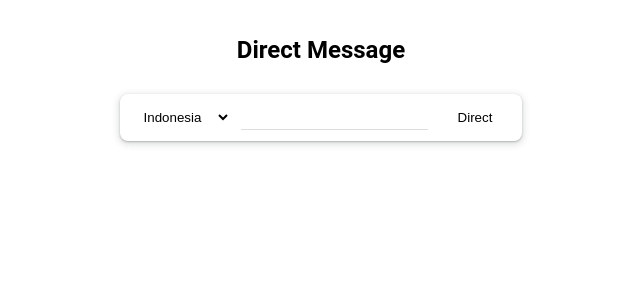
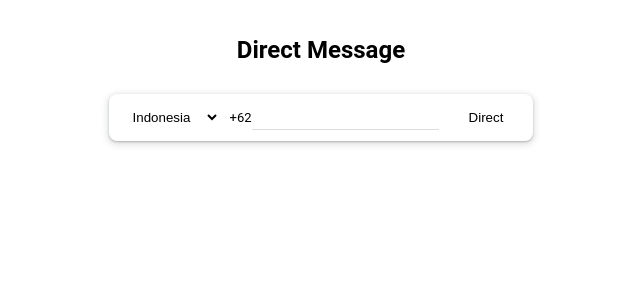
Before and after one commit to sgtkuncoro/direct-message, a React app: page / in a window 1280 px wide. Shown: the top 300 px of the page, without its empty margins (319-959 px from the left). Built offline with nearby package versions, Linux system fonts and the light colour scheme; the HTML template or start-up script is replaced by a standard one.

Commit message:
feat(Validation): add phone validator

```diff
--- a/src/client/Components/Message/Form/FormMessage.js
+++ b/src/client/Components/Message/Form/FormMessage.js
@@ -7,7 +7,8 @@ import PhoneInput from "./PhoneInput/PhoneInput";
 class FormMessage extends Component {
   state = {
     countryCode: 62,
-    phoneNumber: null
+    phoneNumber: null,
+    numberError: false
   };
 
   countryOnChange = event => {
@@ -16,24 +17,43 @@ class FormMessage extends Component {
 
   numberOnchange = event => {
     this.setState({
-      phoneNumber: `${this.state.countryCode}${event.target.value}`
+      phoneNumber: `${this.state.countryCode}${event.target.value}`,
+      numberError: false
     });
   };
 
   handleOnClick = () => {
-    window.open(
-      `https://api.whatsapp.com/send?phone=${this.state.phoneNumber}`
-    );
+    const regex = /^([1-9]{2})(\d{11})$/g;
+    const match = regex.test(this.state.phoneNumber);
+    if (match) {
+      window.open(
+        `https://api.whatsapp.com/send?phone=${this.state.phoneNumber}`
+      );
+    } else {
+      this.setState({ numberError: true });
+      const self = this;
+      setTimeout(() => {
+        self.setState({ numberError: false });
+      }, 5000);
+    }
   };
 
   render() {
-    console.log(this.state.phoneNumber);
     return (
-      <form>
+      <form
+        onSubmit={e => {
+          e.preventDefault();
+          this.handleOnClick();
+        }}
+      >
         <div className={classes.FormWrapper}>
           <div className={classes.FormGroup}>
             <CountrySelect onChange={this.countryOnChange} />
-            <PhoneInput onChange={this.numberOnchange} />
+            <PhoneInput
+              error={this.state.numberError}
+              onChange={this.numberOnchange}
+              country={this.state.countryCode}
+            />
             <button
               onClick={this.handleOnClick}
               type="button"
--- a/src/client/Components/Message/Form/PhoneInput/PhoneInput.css
+++ b/src/client/Components/Message/Form/PhoneInput/PhoneInput.css
@@ -10,6 +10,15 @@
   border-color: #ddd;
   border-style: solid;
 }
+.InputGroup {
+  display: flex;
+  flex-flow: nowrap;
+  align-items: center;
+  justify-content: center;
+}
+.Code {
+  font-size: 13px;
+}
 @media screen and (max-width: 430px) {
   .Input {
     width: 100%;
--- a/src/client/Components/Message/Form/PhoneInput/PhoneInput.js
+++ b/src/client/Components/Message/Form/PhoneInput/PhoneInput.js
@@ -4,8 +4,10 @@ import classes from "./PhoneInput.css";
 
 const PhoneInput = props => {
   return (
-    <div>
+    <div className={classes.InputGroup}>
+      <span className={classes.Code}>+{props.country}</span>
       <input
+        style={props.error ? { borderColor: "red" } : {}}
         onChange={props.onChange}
         type="tel"
         className={classes.Input}
```
